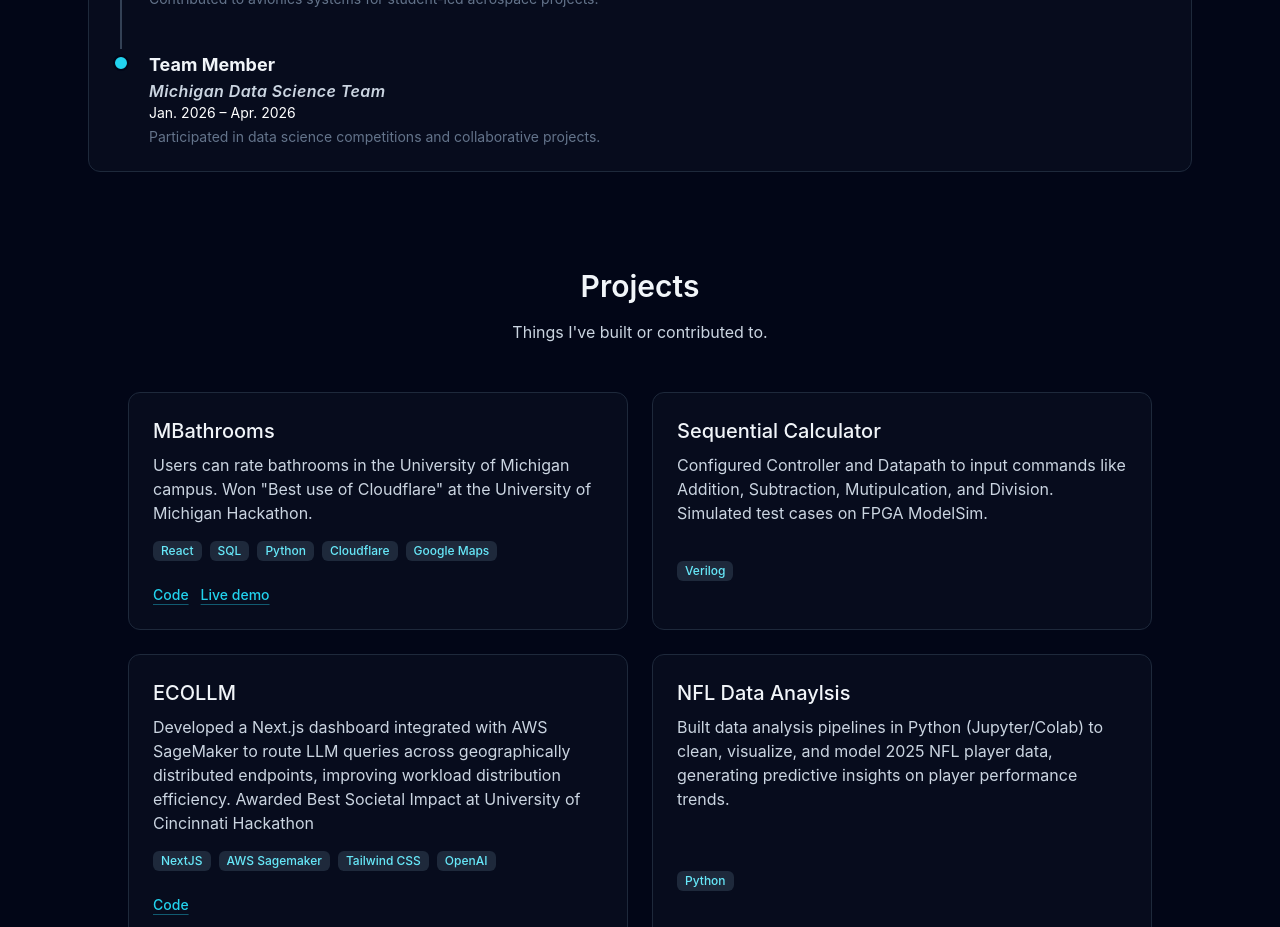
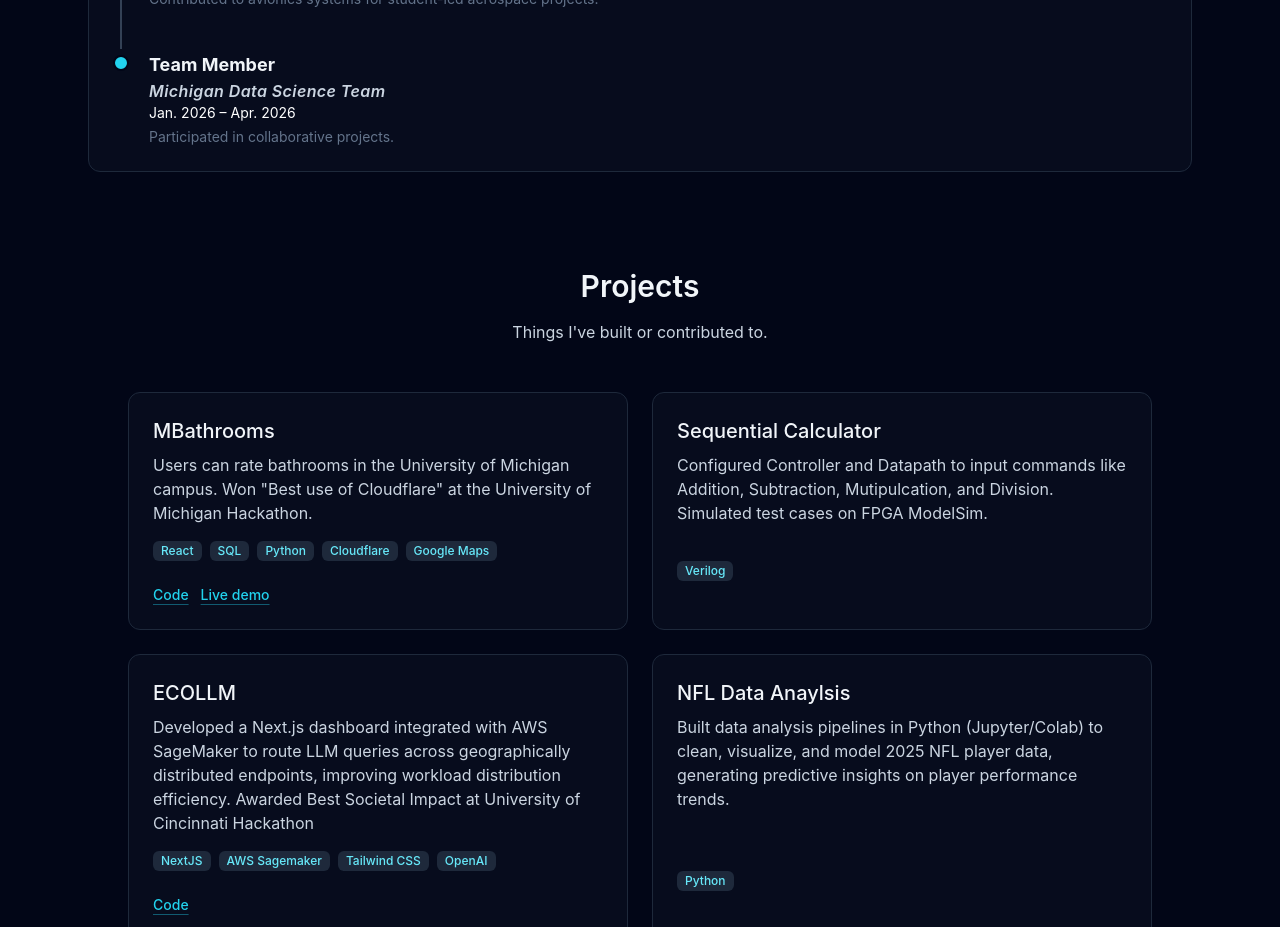
Before and after one commit to Ty-Cheng5/Permanent-Port, a JavaScript app: page / in a window 1280 px wide. Shown: the part 1600-2527 px from the top of the page. Built offline with nearby package versions, Linux system fonts and the light colour scheme; the HTML template or start-up script is replaced by a standard one.

Commit message:
grammar change

```diff
--- a/src/App.js
+++ b/src/App.js
@@ -207,7 +207,7 @@
                   <span className="text-white text-sm">Jan. 2026 – Apr. 2026</span>
                 </div>
                 <p className="mt-1 text-sm text-slate-500">
-                  Participated in data science competitions and collaborative projects.
+                  Participated in collaborative projects.
                 </p>
               </div>
             </li>
```
